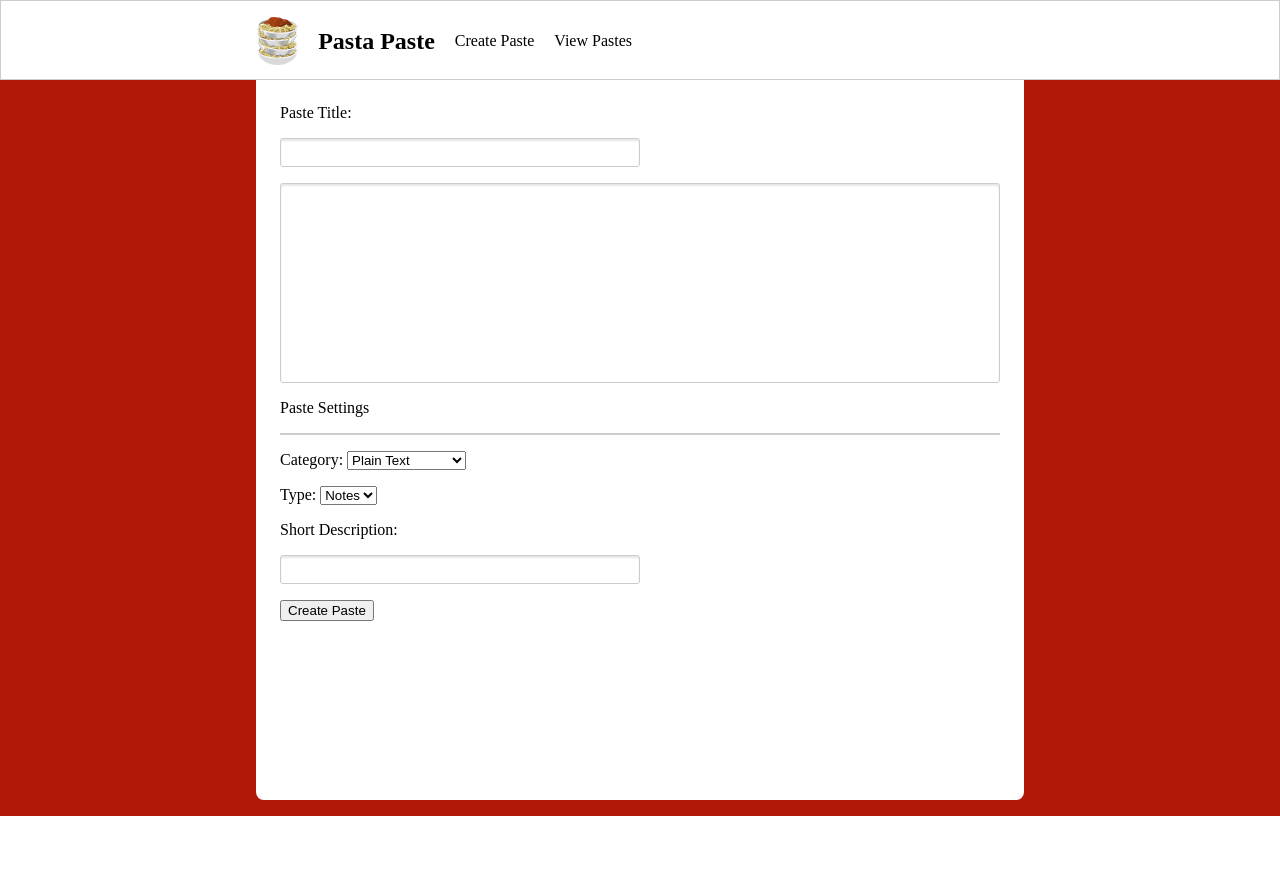
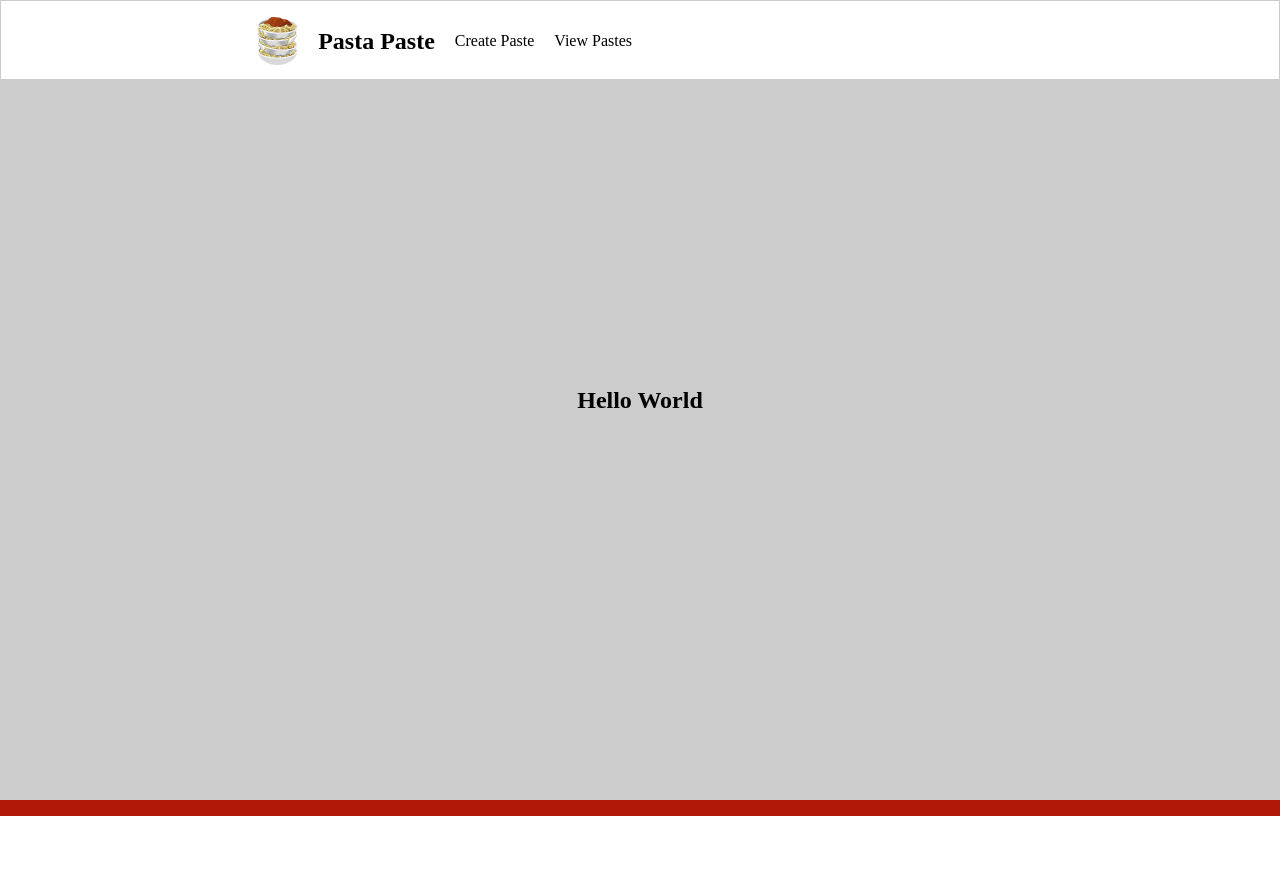
Before and after one commit to LoganHodgins/Pasta-Paste, a Django app: page / in a window 1280 px wide. Run offline with Django 4.2, Linux system fonts and the light colour scheme.

Commit message:
added landing page

```diff
--- /dev/null
+++ b/user_paste/static/user_paste/index.css
@@ -0,0 +1,14 @@
+div {
+    position: relative;
+    z-index: -999;
+    height: 100vh;
+    width: 100%;
+    background-color: #ccc;
+}
+
+h2 {
+    position: absolute;
+    top: 50%;
+    left: 50%;
+    transform: translate(-50%, -50%);
+}
--- a/user_paste/templates/user_paste/index.html
+++ b/user_paste/templates/user_paste/index.html
@@ -2,8 +2,7 @@
 {% load static %}
 
 {% block css_files %}
-<link rel="stylesheet" href='{% static "user_paste/user_paste.css" %}'>
-<link rel="stylesheet" href='{% static "user_paste/main.css" %}'>
+<link rel="stylesheet" href='{% static "user_paste/index.css" %}'>
 <link rel="stylesheet" href='{% static "user_paste/includes/header.css" %}'>
 <link rel="stylesheet" href='{% static "user_paste/includes/footer.css" %}'>
 {% endblock %}
@@ -14,30 +13,8 @@ Pasta Paste
 
 {% block content %}
 {% include "user_paste/includes/header.html" %}
-<main>
-    <div class="paste-area">
-        <form action="{% url "user-paste" %}" method='POST' class="paste-form" autocomplete="off">
-            {% csrf_token %}
-            {{ PostForm.post_title.label_tag }}
-            {{ PostForm.post_title }}
-            {{ PostForm.post_content }}
-            <p>Paste Settings</p>
-            <div class="hr-line"></div>
-            <div class="paste-form-item">
-                {{ PostForm.post_category.label_tag }}
-                {{ PostForm.post_category }}
-            </div>
-            <div class="paste-form-item">
-                {{ PostForm.post_type.label_tag }}
-                {{ PostForm.post_type }}
-            </div>
-            <div class="paste-form-item">
-                {{ PostForm.post_description.label_tag }}
-                {{ PostForm.post_description }}
-            </div>
-            <button type="submit">Create Paste</button>
-        </form>
-    </div>
-</main>
+<div>
+    <h2>Hello World</h2>
+</div>
 {% include "user_paste/includes/footer.html" %}
 {% endblock %}
--- a/user_paste/urls.py
+++ b/user_paste/urls.py
@@ -3,5 +3,6 @@ from django.urls import path
 from . import views
 
 urlpatterns = [
-    path('', views.UserPaste.as_view(), name='user-paste')
+    path('', views.StartingPageView.as_view(), name='index'),
+    path('user-paste', views.UserPaste.as_view(), name='user-paste')
 ]
--- a/user_paste/views.py
+++ b/user_paste/views.py
@@ -3,17 +3,18 @@ from django.shortcuts import render
 from django.http import HttpResponseRedirect
 from django.urls import reverse
 from django.views import View
+from django.views.generic import ListView
 
 import string
 import random
 
 from .forms import PostForm
-from .models import User
+from .models import User, Post
 
 
 class UserPaste(View):
     def get(self, request):
-        return render(request, 'user_paste/index.html', {'PostForm': PostForm})
+        return render(request, 'user_paste/user_paste.html', {'PostForm': PostForm})
 
     def post(self, request):
         post_form = PostForm(request.POST)
@@ -27,4 +28,8 @@ class UserPaste(View):
 
             return HttpResponseRedirect(reverse('user-paste'))
 
-        return render(request, 'user_paste/index.html', {'PostForm': PostForm})
+        return render(request, 'user_paste/user_paste.html', {'PostForm': PostForm})
+
+class StartingPageView(ListView):
+    template_name = 'user_paste/index.html'
+    model = Post
```
Also changed, not shown: user_paste/templates/user_paste/user_paste.html (added, +43 -0 lines), README.md.
